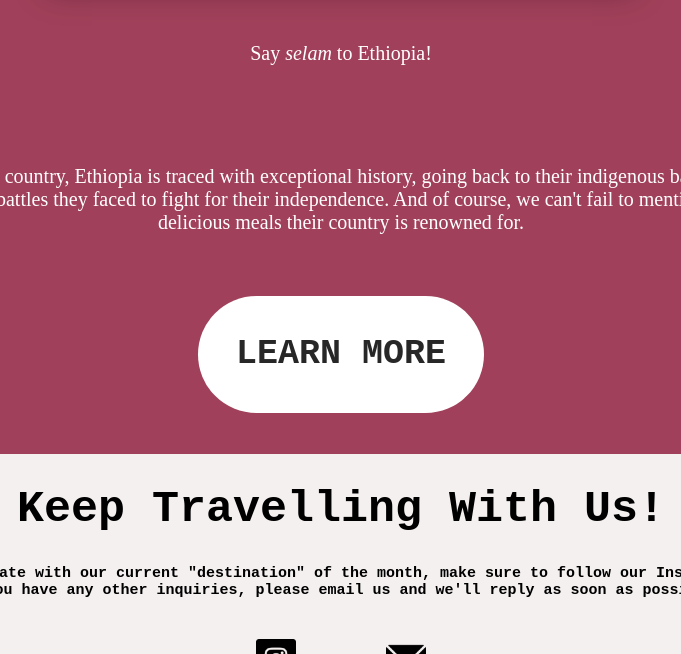
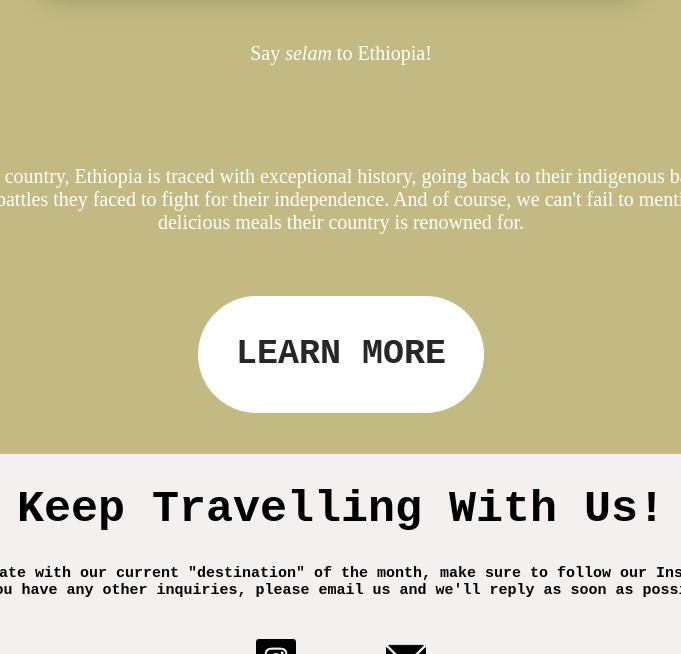
Before and after one commit to cassieopeialy/official.oneworld, a website: page public/home.html in a window 1280 px wide. Shown: the part 2774-3428 px from the top of the page, without its empty margins (299-980 px from the left). Drawn offline with Linux system fonts and the light colour scheme.

Commit message:
Update home.css

```diff
--- a/public/css/home.css
+++ b/public/css/home.css
@@ -338,7 +338,7 @@
     display: flex;
     flex-direction: column;
     text-align: center;
-    background-color: #A1405A;
+    background-color: #c2ba82;
 }
 
 
@@ -350,7 +350,7 @@
 }
 
 .month-desc{
-    background-color: #A1405A;
+    background-color: #c2ba82;
     padding-bottom: 80px;
 }
 
```
